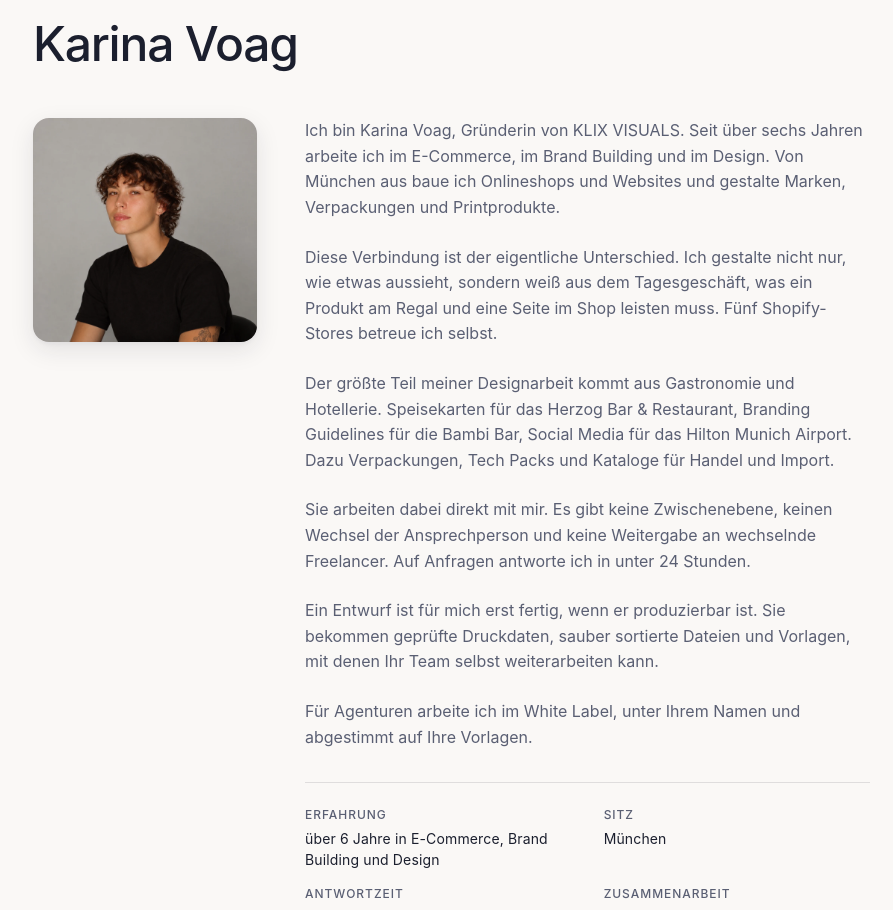
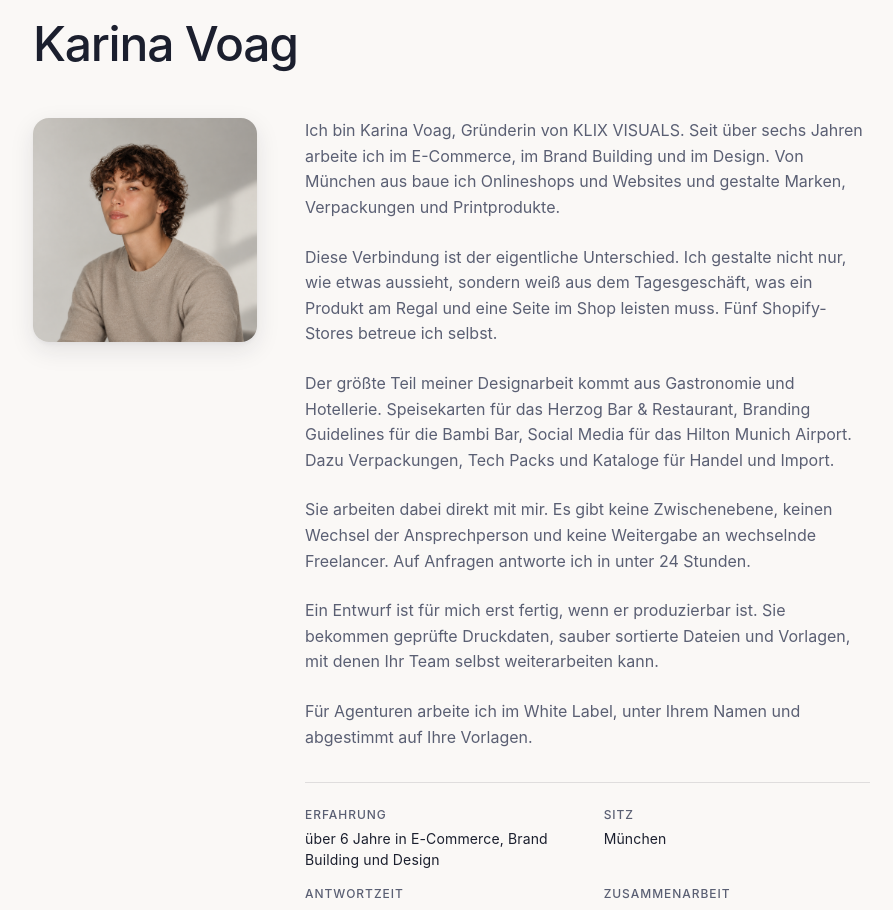
Before and after one commit to karinavoag/klix-visuals, a Next.js app: page / in a window 1280 px wide. Shown: the part 6842-7752 px from the top of the page, without its empty margins (55-948 px from the left). Built offline with nearby package versions, Linux system fonts and the light colour scheme.

Commit message:
Update portrait image

```diff
--- a/content/site.ts
+++ b/content/site.ts
@@ -127,7 +127,7 @@ export const about = {
      Leistungsbildern und Betreuungskarten. Ein eigener Radius nur
      fuer dieses eine Bild waere ein Sonderfall ohne Grund. */
   portrait: {
-    src: "/brand/karina-voag-portrait.webp",
+    src: "/brand/karina-voag-portrait.png",
     alt: "Karina Voag, Grafikdesignerin und Gründerin von KLIX VISUALS in München",
   },
   paragraphs: [
```
Also changed, not shown: public/brand/karina-voag-portrait.png (added).
